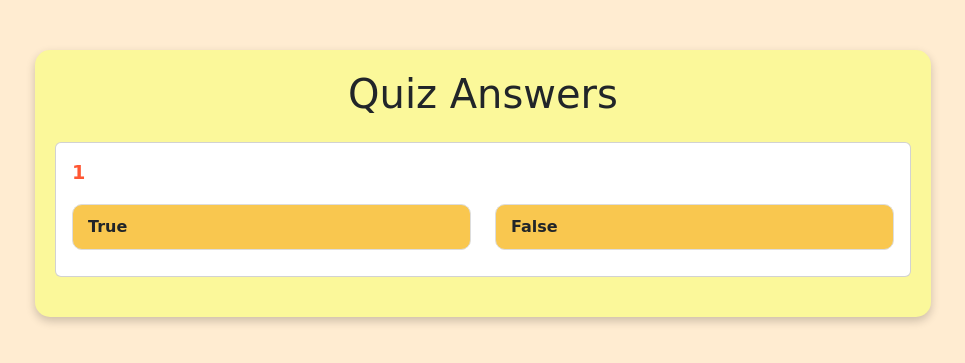
After one commit to Edwihn/Trivia, a Python web app: template templates/answers.html in a window 1280 px wide. The commit adds this page. Shown: the top 363 px of the page, without its empty margins (157-1122 px from the left). Run offline with Jinja, Linux system fonts and the light colour scheme; the template is opened without the code that fills it: most values are stand-ins (such as "Sample title", 1, 10 or a date in 2020); some libraries are stand-ins or nearby versions.

Commit message:
Add the page of the answers and all the logic

```diff
--- /dev/null
+++ b/static/css/answer.css
@@ -0,0 +1,46 @@
+
+    body {
+      background-color: #ffecd1;
+      font-family: 'Comic Sans MS', cursive, sans-serif;
+    }
+    .quiz-container {
+      width: 70%;
+      margin: 50px auto;
+      background: #fbf89a;
+      padding: 20px;
+      border-radius: 15px;
+      box-shadow: 0px 4px 10px rgba(0, 0, 0, 0.2);
+    }
+    .question-card {
+      margin-bottom: 20px;
+    }
+    .question-text {
+      font-size: 1.2rem;
+      font-weight: bold;
+      color: #ff5733;
+    }
+    .option {
+      border: 1px solid #ddd;
+      border-radius: 10px;
+      padding: 10px 15px;
+      margin-bottom: 10px;
+      display: flex;
+      align-items: center;
+      justify-content: space-between;
+      background-color: #f9c74f;
+    }
+    .option.selected {
+      background-color: #d1ecf1;
+      border-color: #bee5eb;
+    }
+    .option.correct {
+      background-color: #d4edda;
+      border-color: #28a745;
+    }
+    .option.incorrect {
+      background-color: #f8d7da;
+      border-color: #dc3545;
+    }
+    .result-icon {
+      font-size: 1.5rem;
+    }
--- /dev/null
+++ b/templates/answers.html
@@ -0,0 +1,58 @@
+<!DOCTYPE html>
+<html lang="en">
+<head>
+  <meta charset="UTF-8">
+  <meta name="viewport" content="width=device-width, initial-scale=1">
+  <title>Quiz Answers</title>
+  <!-- Bootstrap CSS -->
+  <link href="https://cdn.jsdelivr.net/npm/bootstrap@5.3.0/dist/css/bootstrap.min.css" rel="stylesheet">
+  <!-- FontAwesome -->
+  <link rel="stylesheet" href="https://cdnjs.cloudflare.com/ajax/libs/font-awesome/6.6.0/css/all.min.css">
+  <link rel="stylesheet" href="../static/css/answer.css">
+</head>
+<body>
+  <div class="container quiz-container">
+    <h1 class="text-center mb-4">Quiz Answers</h1>
+    {% for question in questions %}
+      <div class="card question-card">
+        <div class="card-body">
+          <p class="question-text">{{ question.0 }}</p>
+          <div class="row">
+            <!-- Opción True -->
+            <div class="col-md-6">
+              <div class="option
+                {% if (question.2 == 'correct_answer' and question.1 == 'True') or (question.2 == 'incorrect_answer' and question.1 == 'False') %} selected {% endif %}">
+                <span><strong>True</strong></span>
+                {% if (question.2 == 'correct_answer' and question.1 == 'True') or (question.2 == 'incorrect_answer' and question.1 == 'False') %}
+                  {% if question.2 == 'correct_answer' %}
+                    <i class="fa-solid fa-check text-success result-icon"></i>
+                  {% else %}
+                    <i class="fa-solid fa-xmark text-danger result-icon"></i>
+                  {% endif %}
+                {% endif %}
+              </div>
+            </div>
+            <!-- Opción False -->
+            <div class="col-md-6">
+              <div class="option
+                {% if (question.2 == 'correct_answer' and question.1 == 'False') or (question.2 == 'incorrect_answer' and question.1 == 'True') %} selected {% endif %}">
+                <span><strong>False</strong></span>
+                {% if (question.2 == 'correct_answer' and question.1 == 'False') or (question.2 == 'incorrect_answer' and question.1 == 'True') %}
+                  {% if question.2 == 'correct_answer' %}
+                    <i class="fa-solid fa-check text-success result-icon"></i>
+                  {% else %}
+                    <i class="fa-solid fa-xmark text-danger result-icon"></i>
+                  {% endif %}
+                {% endif %}
+              </div>
+            </div>
+          </div>
+        </div>
+      </div>
+    {% endfor %}
+  </div>
+
+  <!-- Bootstrap Bundle JS -->
+  <script src="https://cdn.jsdelivr.net/npm/bootstrap@5.3.0/dist/js/bootstrap.bundle.min.js"></script>
+</body>
+</html>
--- a/templates/test.html
+++ b/templates/test.html
@@ -37,11 +37,13 @@
 
     <div class="quiz-container">
         <h1>{{category}}</h1>
-        <form action="" method="POST">
+        <form action="{{ url_for('main.answer') }}" method="POST">
+            {% set i = namespace(count=0) %}
             {% for question in questions %}
+            {% set i.count = i.count + 1 %}
                 <div class="question">
                     <label class="form-label">{{ question.2 }}</label>
-                    <select class="form-select" name="">
+                    <select class="form-select" name="questions{{i.count}}">
                         {% if question.3 == 'True'%}
                             <option value="correct_answer">True</option>
                             <option value="incorrect_answer">False</option>
```
Also changed, not shown: models/quiz.py (+18 -3 lines), routes/main.py (+23 -1 lines), app.py (line endings or trailing spaces).
